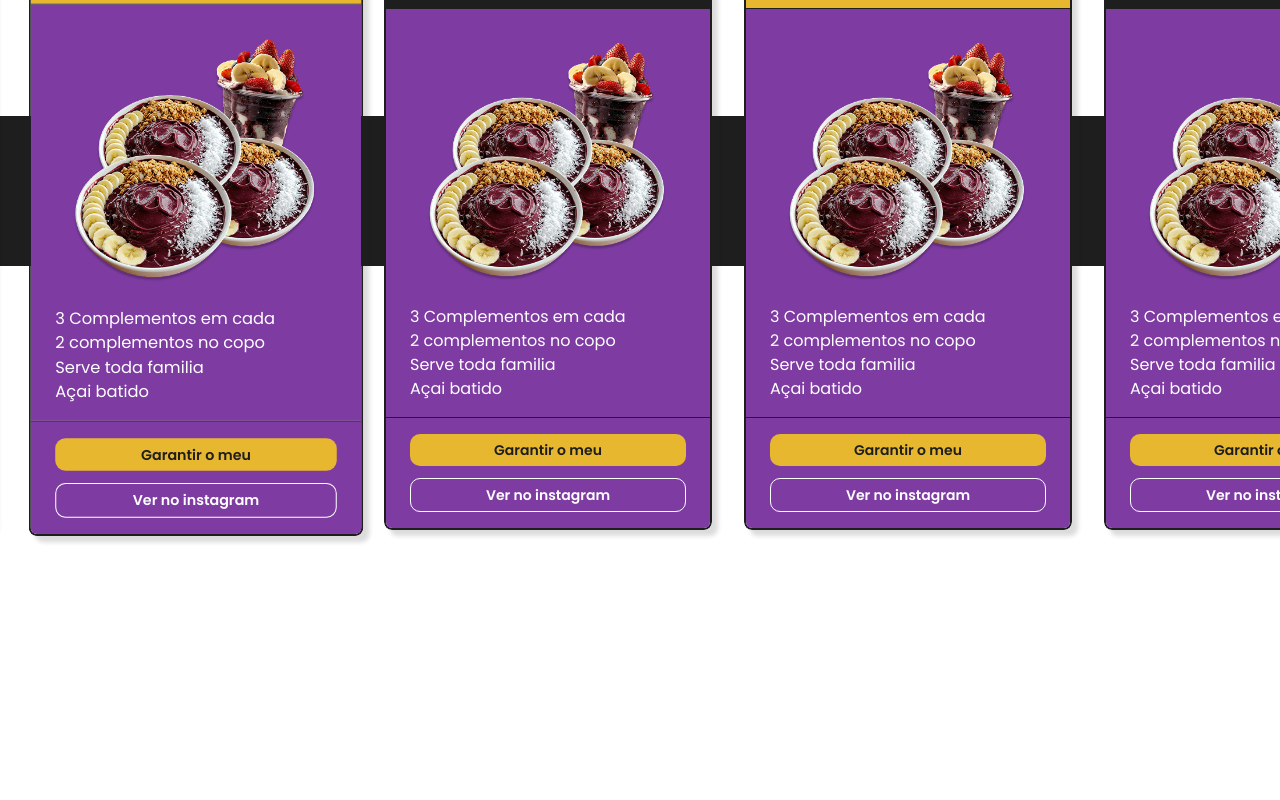
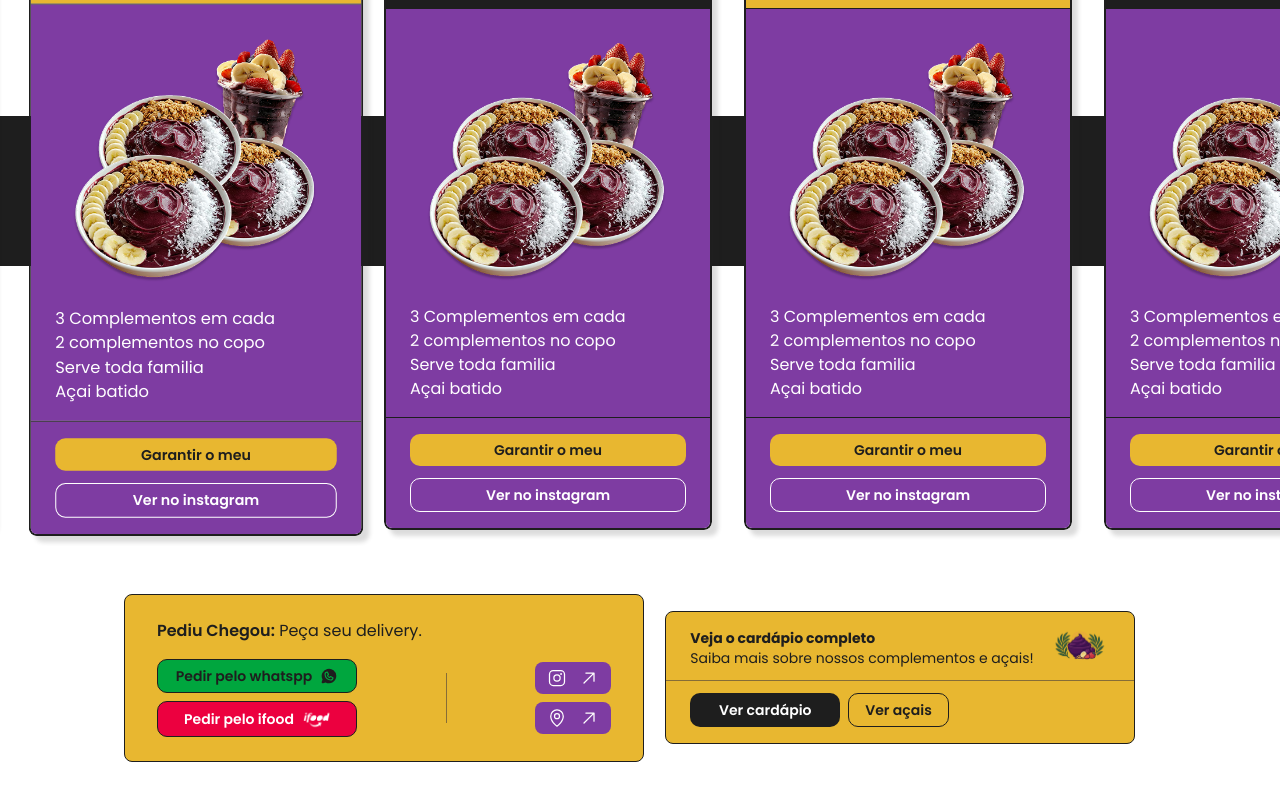
Before and after one commit to Kaique790/acailandia-landing, a Next.js app: page / in a window 1280 px wide. Shown: the part 1503-2303 px from the top of the page. Before the commit the page ends 2049 px from the top, so only its background shows below. Built offline with nearby package versions, Linux system fonts and the light colour scheme.

Commit message:
feat: add call actions in combos section

```diff
--- a/src/components/combos.tsx
+++ b/src/components/combos.tsx
@@ -1,4 +1,12 @@
+import {
+  InstagramLogoIcon,
+  MapPinIcon,
+  WhatsappLogoIcon,
+} from "@phosphor-icons/react/dist/ssr";
 import { CombosCarousel } from "./combos-carousel";
+import { Button } from "./ui/button";
+import Image from "next/image";
+import { ContactButton } from "./ui/contact-button";
 
 export function Combos() {
   return (
@@ -11,6 +19,53 @@ export function Combos() {
       </header>
 
       <CombosCarousel />
+
+      <section className="mx-auto max-w-[1064px] items-center md:flex md:flex-wrap md:px-4">
+        <div className="bg-secondary border-dark my-12 mr-auto border-t-1 border-b-1 px-8 py-6 sm:max-w-[520px] sm:rounded-md sm:border">
+          <h4>
+            <span className="font-semibold">Pediu Chegou:</span> Peça seu
+            delivery.
+          </h4>
+          <div className="mt-4 flex w-[600px] max-w-full items-center justify-between gap-6">
+            <div className="flex w-[200px] flex-col gap-2">
+              <Button className="border-dark text-dark flex items-center gap-2 border bg-green-600 hover:bg-green-700">
+                Pedir pelo whatspp <WhatsappLogoIcon size={18} weight="fill" />
+              </Button>
+              <Button className="border-dark flex items-center gap-2 border bg-rose-600 hover:bg-rose-700">
+                Pedir pelo ifood{" "}
+                <Image width={28} height={28} src="/ifood-logo.png" alt="" />
+              </Button>
+            </div>
+
+            <div className="bg-dark-2/60 h-[50px] w-px" />
+
+            <div className="space-y-2">
+              <ContactButton link="http" Icon={InstagramLogoIcon} />
+              <ContactButton link="http" Icon={MapPinIcon} />
+            </div>
+          </div>
+        </div>
+
+        <div className="bg-secondary border-dark mx-auto w-fit rounded-md border py-4 sm:mr-auto sm:ml-0">
+          <div className="flex items-start justify-between gap-4 px-6 text-sm">
+            <div>
+              <h4 className="font-bold">Veja o cardápio completo</h4>
+              <p>Saiba mais sobre nossos complementos e açais!</p>
+            </div>
+
+            <Image src="/logo.svg" width={60} height={60} alt="" />
+          </div>
+
+          <div className="bg-dark-2/60 my-3 h-px w-full" />
+
+          <div className="flex gap-2 px-6">
+            <Button className="bg-dark hover:bg-dark/90 w-[150px]">
+              Ver cardápio
+            </Button>
+            <Button variant="outline">Ver açais</Button>
+          </div>
+        </div>
+      </section>
     </section>
   );
 }
--- /dev/null
+++ b/src/components/ui/contact-button.tsx
@@ -0,0 +1,20 @@
+import { Icon } from "@phosphor-icons/react/dist/lib/types";
+import { ArrowUpRightIcon } from "@phosphor-icons/react/dist/ssr";
+
+interface ContactButtonProps {
+  Icon: Icon;
+  link: string;
+}
+
+export function ContactButton({ Icon, link }: ContactButtonProps) {
+  return (
+    <a
+      href={link}
+      target="_blank"
+      className="bg-primary hover:bg-primary/90 text-light flex w-fit gap-3 rounded-md px-3 py-1.5 duration-150 hover:-rotate-3"
+    >
+      <Icon size={20} />
+      <ArrowUpRightIcon size={20} />
+    </a>
+  );
+}
```
Also changed, not shown: public/ifood-logo.png (added), public/logo.svg (added).
